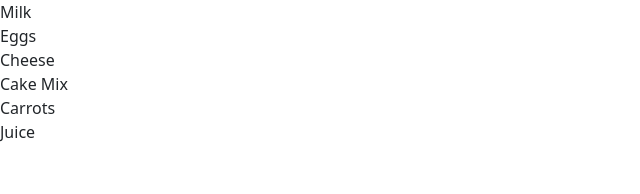
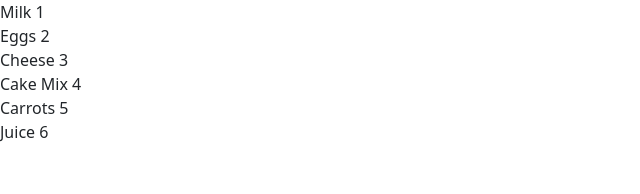
Before and after one commit to pdavisDU/RP2, a React (Create React App) app: page / in a window 1280 px wide. Shown: the top 194 px of the page, without its empty margins (0-640 px from the left). Built offline with nearby package versions, Linux system fonts and the light colour scheme; the HTML template or start-up script is replaced by a standard one.

Commit message:
adding item ID to UL

```diff
--- a/src/components/List.js
+++ b/src/components/List.js
@@ -7,7 +7,7 @@ function List({ groceries }) {
       {groceries.map((item) => {
         return (
           // TODO: Your code here
-          <li key={item.name}>{`${item.name}`}</li>
+          <li key={item.name}>{`${item.name} ${item.id}`}</li>
         );
       })}
     </ul>
```
